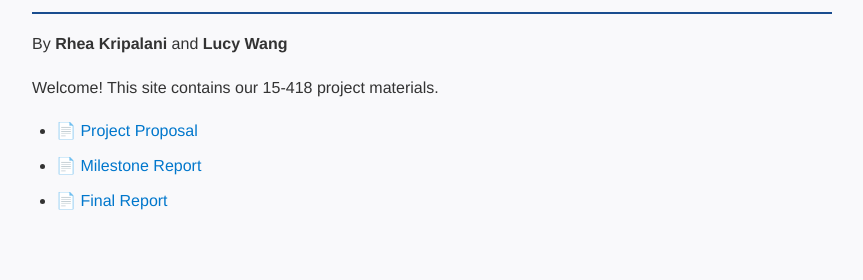
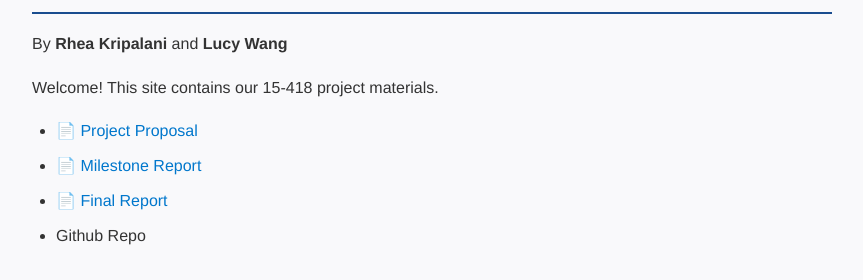
Before and after one commit to lucyw3857116/gale-shapley.github.io, a plain HTML site: page index.html in a window 1280 px wide. Shown: the part 98-378 px from the top of the page, without its empty margins (208-1071 px from the left). Drawn offline with Linux system fonts and the light colour scheme.

Commit message:
Update index.html

```diff
--- a/index.html
+++ b/index.html
@@ -15,6 +15,7 @@
     <li><a href="proposal.html">📄 Project Proposal</a></li>
     <li><a href="milestone.html">📄 Milestone Report</a></li>
     <li><a href="15418 Final Project Report.pdf">📄 Final Report</a></li>
+    <li><a href="https://github.com/lucyw3857116/gale-shapley"></a>Github Repo</li>
   </ul>
 </body>
 </html>
```
